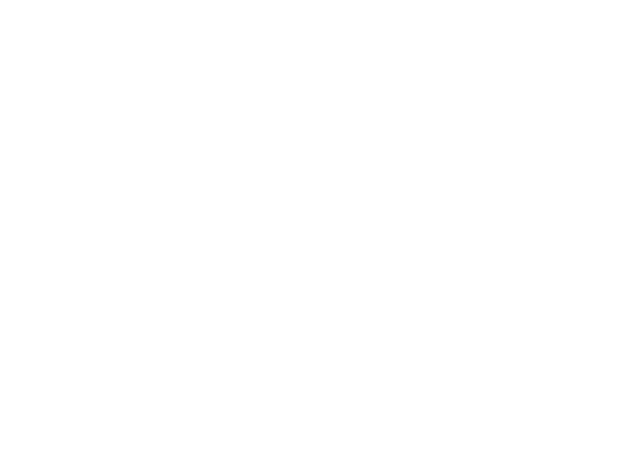
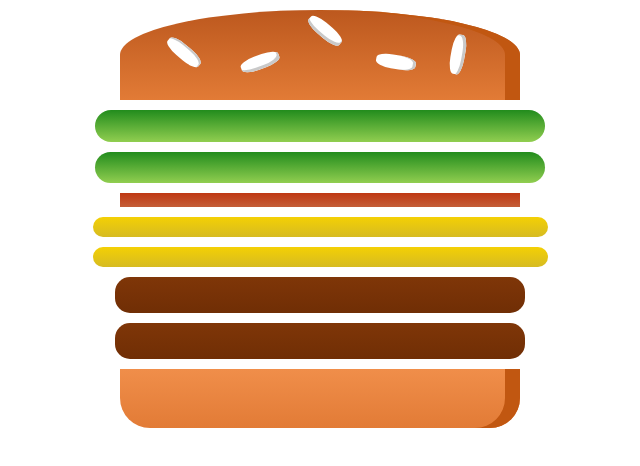
Before and after one commit to MarcinBalejko/Playing_with_CSS, a plain HTML site: page css_burger/index.html in a window 1280 px wide. Shown: the whole page, without its empty margins (320-960 px from the left). Drawn offline with Linux system fonts and the light colour scheme.

Commit message:
:recycle: Added styling

```diff
--- a/css_burger/index.html
+++ b/css_burger/index.html
@@ -3,6 +3,7 @@
   <head>
     <meta charset="UTF-8" />
     <meta name="viewport" content="width=device-width, initial-scale=1.0" />
+    <link rel="stylesheet" href="./style.css" />
     <title>CSS Burger</title>
   </head>
   <body>
--- /dev/null
+++ b/css_burger/style.css
@@ -0,0 +1,118 @@
+.box {
+  width: 500px;
+  margin: auto;
+  height: 450px;
+}
+
+.bread-top {
+  height: 20%;
+  width: 80%;
+  background: linear-gradient(#bc581e, #e27b36);
+  border-radius: 50% 50% 0 0;
+  box-shadow: inset -15px 0 #c15711;
+  margin: 2% auto;
+  position: relative;
+}
+
+.seeds {
+  position: absolute;
+  width: 10%;
+  height: 15%;
+  background-color: white;
+  left: 30%;
+  top: 50%;
+  border-radius: 40%;
+  transform: rotate(-20deg);
+  box-shadow: inset -2px -3px #c9c9c9;
+}
+
+.seeds:after {
+  content: "";
+  width: 100%;
+  height: 100%;
+  position: absolute;
+  background-color: white;
+  left: -170%;
+  top: -260%;
+  border-radius: 40%;
+  transform: rotate(60deg);
+  box-shadow: inset -1px 2px #c9c9c9;
+}
+
+.seeds:before {
+  content: "";
+  width: 100%;
+  height: 100%;
+  position: absolute;
+  background-color: white;
+  left: 180%;
+  top: -50%;
+  border-radius: 40%;
+  transform: rotate(60deg);
+  box-shadow: inset -1px -3px #c9c9c9;
+}
+
+.seeds2 {
+  position: absolute;
+  width: 10%;
+  height: 15%;
+  background-color: white;
+  left: 64%;
+  top: 50%;
+  border-radius: 40%;
+  transform: rotate(10deg);
+  box-shadow: inset -3px -0 #c9c9c9;
+}
+
+.seeds2:after {
+  position: absolute;
+  width: 100%;
+  height: 100%;
+  background-color: white;
+  content: "";
+  left: 150%;
+  top: -130%;
+  border-radius: 40%;
+  transform: rotate(90deg);
+  box-shadow: inset 1px 3px #c9c9c9;
+}
+
+.salad {
+  width: 90%;
+  height: 7%;
+  background: linear-gradient(#228c1d, #91ce50);
+  margin: 2% auto;
+  border-radius: 20px;
+}
+
+.bacon {
+  width: 80%;
+  height: 3%;
+  background: linear-gradient(#bf3813, #c45e38);
+  margin: 2% auto;
+}
+
+.cheese {
+  width: 91%;
+  height: 4.5%;
+  background: linear-gradient(#f4d004, #d6bb22);
+  border-radius: 20px;
+  margin: 2% auto;
+}
+
+.meat {
+  width: 82%;
+  height: 8%;
+  background: linear-gradient(#7f3608, #702e05);
+  border-radius: 15px;
+  margin: 2% auto;
+}
+
+.bread-bottom {
+  height: 13%;
+  width: 80%;
+  background: linear-gradient(#f08e4a, #e27b36);
+  margin: 2% auto;
+  box-shadow: inset -15px 0 #c15711;
+  border-radius: 0 0 30px 30px;
+}
```
Also changed, not shown: css_burger/README.md.
